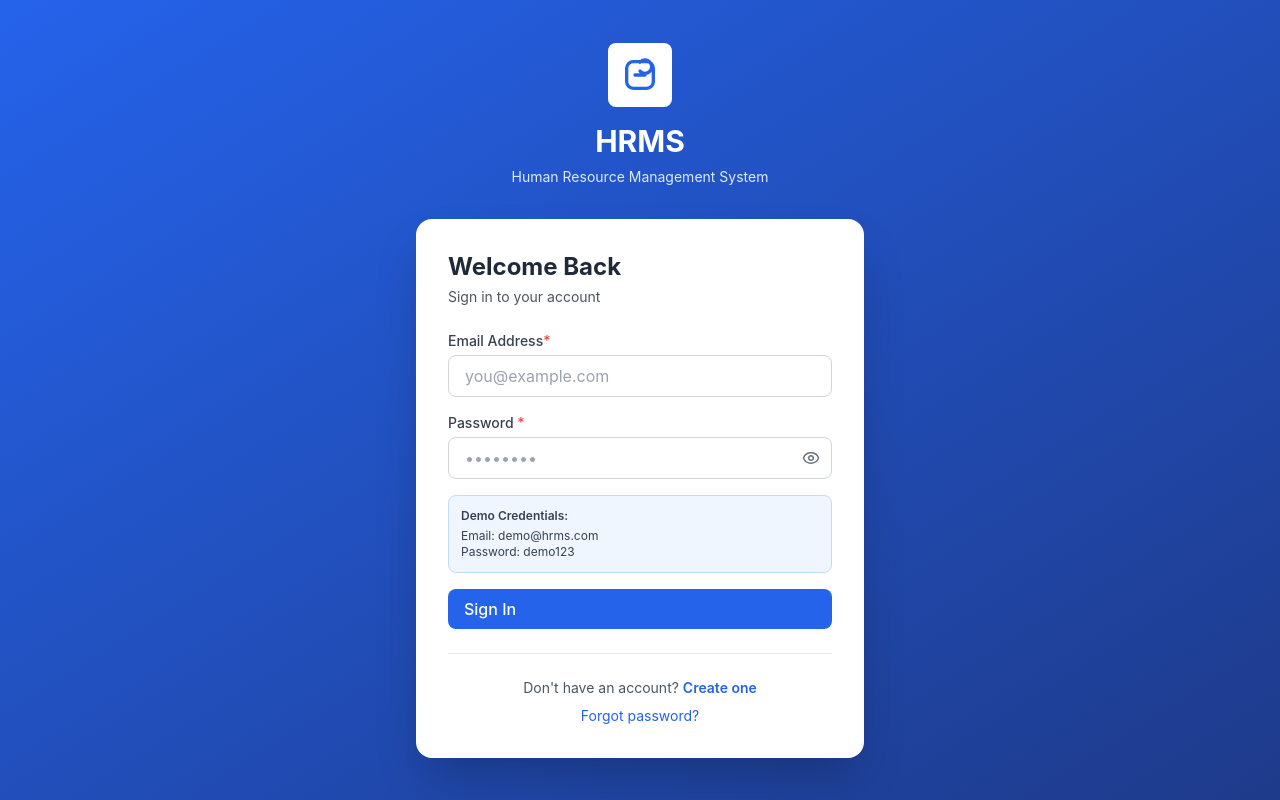
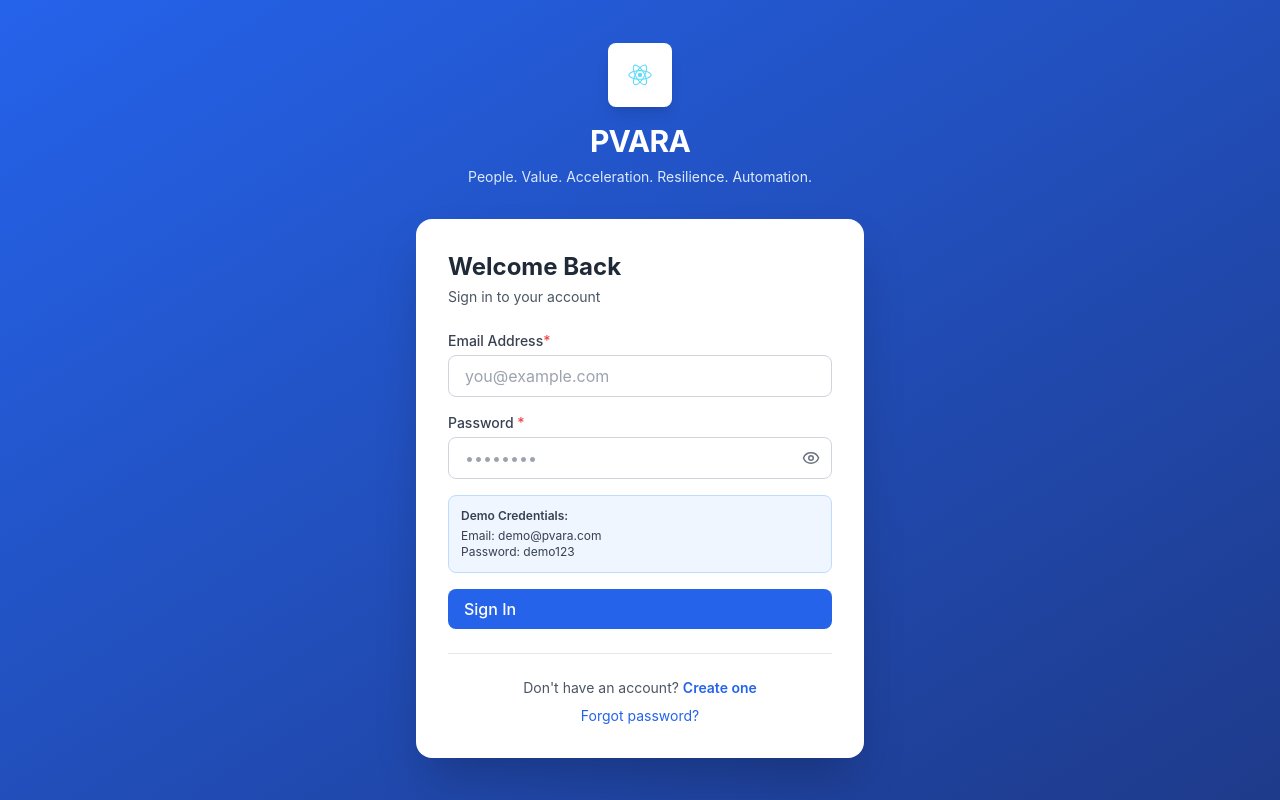
Before and after one commit to makenubl/pvara-hrms, a React (Vite) app: page /login in a window 1280 px wide. Built offline with nearby package versions, Linux system fonts and the light colour scheme.

Commit message:
chore: rebrand UI to PVARA with logo

```diff
--- a/src/layouts/Sidebar.jsx
+++ b/src/layouts/Sidebar.jsx
@@ -22,6 +22,7 @@ import {
 } from 'lucide-react';
 import { useAppStore } from '../store/appStore';
 import { useAuthStore } from '../store/authStore';
+import brandLogo from '../logo.svg';
 
 const Sidebar = () => {
   const { sidebarOpen, toggleSidebar } = useAppStore();
@@ -72,10 +73,10 @@ const Sidebar = () => {
         {/* Logo */}
         <div className="p-6 border-b border-blue-700">
           <h1 className="text-2xl font-bold flex items-center gap-2">
-            <div className="w-8 h-8 bg-blue-400 rounded-lg flex items-center justify-center">
-              <Users size={20} />
+            <div className="w-8 h-8 bg-white/80 rounded-lg flex items-center justify-center p-1">
+              <img src={brandLogo} alt="PVARA" className="w-6 h-6" />
             </div>
-            HRMS
+            PVARA
           </h1>
           <p className="text-sm text-blue-300 mt-1">{user?.company || 'Enterprise'}</p>
         </div>
--- a/src/pages/Integrations.jsx
+++ b/src/pages/Integrations.jsx
@@ -8,14 +8,14 @@ const Integrations = () => {
     { name: 'Slack', icon: <Slack className="w-5 h-5" />, status: 'Live', desc: 'Approvals, alerts, and HR bot in Slack.' },
     { name: 'Workday', icon: <Cloud className="w-5 h-5" />, status: 'Live', desc: 'HR data sync and payroll exports.' },
     { name: 'BambooHR', icon: <LeafIcon />, status: 'Live', desc: 'Employee records and PTO sync.' },
-    { name: 'Greenhouse', icon: <Plug className="w-5 h-5" />, status: 'Beta', desc: 'ATS to HRMS candidate conversion.' },
+    { name: 'Greenhouse', icon: <Plug className="w-5 h-5" />, status: 'Beta', desc: 'ATS to PVARA candidate conversion.' },
     { name: 'Lever', icon: <Plug className="w-5 h-5" />, status: 'Beta', desc: 'Hiring pipeline to onboarding flows.' },
     { name: 'Okta', icon: <ShieldIcon />, status: 'Live', desc: 'SCIM/SSO for identity lifecycle.' },
   ];
 
   const webhooks = [
-    { name: 'Employee created', url: 'https://hooks.company.com/hrms/employee', secret: '•••••••a9c', status: 'Active' },
-    { name: 'Payroll processed', url: 'https://hooks.company.com/hrms/payroll', secret: '•••••••b4k', status: 'Active' },
+    { name: 'Employee created', url: 'https://hooks.company.com/pvara/employee', secret: '•••••••a9c', status: 'Active' },
+    { name: 'Payroll processed', url: 'https://hooks.company.com/pvara/payroll', secret: '•••••••b4k', status: 'Active' },
   ];
 
   return (
@@ -25,7 +25,7 @@ const Integrations = () => {
           <div>
             <p className="text-sm font-semibold text-blue-600">Platform & Extensibility</p>
             <h1 className="text-3xl font-bold text-gray-900">Integrations, API, and Webhooks</h1>
-            <p className="text-gray-600 max-w-2xl">Enterprise-grade integrations, API keys, and event webhooks to embed HRMS into your stack.</p>
+            <p className="text-gray-600 max-w-2xl">Enterprise-grade integrations, API keys, and event webhooks to embed PVARA into your stack.</p>
           </div>
           <div className="flex gap-3">
             <Button variant="secondary" className="bg-white border border-gray-200">View docs</Button>
--- a/src/pages/LandingPage.jsx
+++ b/src/pages/LandingPage.jsx
@@ -23,6 +23,7 @@ import {
   Award
 } from 'lucide-react';
 import { Button } from '../components/UI';
+import brandLogo from '../logo.svg';
 
 const LandingPage = () => {
   const navigate = useNavigate();
@@ -84,7 +85,7 @@ const LandingPage = () => {
       name: 'Sarah Johnson',
       role: 'HR Director',
       company: 'TechCorp Inc.',
-      quote: 'HRMS transformed how we manage our 500+ employees. The automation saved us 20 hours per week on administrative tasks.',
+      quote: 'PVARA transformed how we manage our 500+ employees. The automation saved us 20 hours per week on administrative tasks.',
       rating: 5,
     },
     {
@@ -132,10 +133,8 @@ const LandingPage = () => {
           <div className="flex justify-between items-center h-16">
             {/* Logo */}
             <div className="flex items-center gap-2">
-              <div className="w-10 h-10 bg-gradient-to-br from-blue-500 to-indigo-600 rounded-xl flex items-center justify-center shadow-xl shadow-blue-400/30 hover:shadow-blue-400/50 transition-shadow duration-300">
-                <Users className="w-6 h-6 text-white" />
-              </div>
-              <span className="text-2xl font-black bg-gradient-to-r from-blue-600 via-indigo-600 to-cyan-600 bg-clip-text text-transparent tracking-tight">HRMS</span>
+              <img src={brandLogo} alt="PVARA" className="w-10 h-10 rounded-xl shadow-xl shadow-blue-400/30 hover:shadow-blue-400/50 transition-shadow duration-300 bg-white/80 p-1" />
+              <span className="text-2xl font-black bg-gradient-to-r from-blue-600 via-indigo-600 to-cyan-600 bg-clip-text text-transparent tracking-tight">PVARA</span>
             </div>
 
             {/* Desktop Navigation */}
@@ -326,7 +325,7 @@ const LandingPage = () => {
           <div className="grid lg:grid-cols-2 gap-12 items-center">
             <div>
               <h2 className="text-4xl md:text-5xl font-black text-slate-900 mb-6 tracking-tight">
-                Why Choose HRMS?
+                Why Choose PVARA?
               </h2>
               <p className="text-xl text-slate-700 mb-8 font-medium">
                 We're more than just software. We're your partner in building a
@@ -371,7 +370,7 @@ const LandingPage = () => {
               Loved by HR Teams Worldwide
             </h2>
             <p className="text-xl text-slate-600 font-medium">
-              See what our customers have to say about their experience with HRMS.
+              See what our customers have to say about their experience with PVARA.
             </p>
           </div>
 
@@ -408,8 +407,8 @@ const LandingPage = () => {
           <h2 className="text-4xl md:text-5xl font-black text-slate-900 mb-6 tracking-tight">
             Ready to Transform Your HR?
           </h2>
-          <p className="text-xl text-slate-600 mb-8 font-medium">
-            Join 10,000+ companies already using HRMS to manage their workforce.
+            <p className="text-xl text-slate-600 mb-8 font-medium">
+            Join 10,000+ companies already using PVARA to manage their workforce.
             Start your free 14-day trial today.
           </p>
           <div className="flex flex-col sm:flex-row gap-4 justify-center">
@@ -442,10 +441,10 @@ const LandingPage = () => {
           <div className="grid md:grid-cols-4 gap-12 mb-12">
             <div>
               <div className="flex items-center gap-2 mb-4">
-                <div className="w-10 h-10 bg-gradient-to-br from-blue-500 to-indigo-600 rounded-xl flex items-center justify-center shadow-lg shadow-blue-400/30">
-                  <Users className="w-6 h-6 text-white" />
+                <div className="w-10 h-10 bg-white/80 rounded-xl flex items-center justify-center shadow-lg shadow-blue-400/30 p-1">
+                  <img src={brandLogo} alt="PVARA" className="w-8 h-8" />
                 </div>
-                <span className="text-xl font-black bg-gradient-to-r from-blue-600 via-indigo-600 to-cyan-600 bg-clip-text text-transparent">HRMS</span>
+                <span className="text-xl font-black bg-gradient-to-r from-blue-600 via-indigo-600 to-cyan-600 bg-clip-text text-transparent">PVARA</span>
               </div>
               <p className="text-slate-600 font-medium">
                 The modern HR platform for growing businesses. Simplify your workforce management today.
@@ -481,7 +480,7 @@ const LandingPage = () => {
           </div>
           <div className="border-t border-white/60 pt-8 flex flex-col md:flex-row justify-between items-center gap-4">
             <p className="text-slate-500 text-sm font-semibold">
-              © 2025 HRMS. All rights reserved.
+              © 2025 PVARA. All rights reserved.
             </p>
             <div className="flex gap-4">
               <a href="#" className="text-slate-600 hover:text-slate-900 transition-colors">
--- a/src/pages/Login.jsx
+++ b/src/pages/Login.jsx
@@ -4,6 +4,7 @@ import { Mail, Lock, Eye, EyeOff } from 'lucide-react';
 import { useAuthStore } from '../store/authStore';
 import { Button, Input, Alert } from '../components/UI';
 import { validateEmail } from '../utils/validation';
+import brandLogo from '../logo.svg';
 
 const Login = () => {
   const [formData, setFormData] = useState({ email: '', password: '' });
@@ -55,23 +56,11 @@ const Login = () => {
       <div className="w-full max-w-md">
         {/* Logo */}
         <div className="text-center mb-8">
-          <div className="inline-flex items-center justify-center w-16 h-16 bg-white rounded-lg mb-4">
-            <svg
-              className="w-10 h-10 text-blue-600"
-              fill="none"
-              stroke="currentColor"
-              viewBox="0 0 24 24"
-            >
-              <path
-                strokeLinecap="round"
-                strokeLinejoin="round"
-                strokeWidth={2}
-                d="M12 4.354a4 4 0 110 5.292M15 12H9m4 8H8a4 4 0 01-4-4V8a4 4 0 014-4h8a4 4 0 014 4v8a4 4 0 01-4 4z"
-              />
-            </svg>
+          <div className="inline-flex items-center justify-center w-16 h-16 bg-white rounded-lg mb-4 shadow-lg">
+            <img src={brandLogo} alt="PVARA" className="w-10 h-10" />
           </div>
-          <h1 className="text-3xl font-bold text-white">HRMS</h1>
-          <p className="text-blue-100 text-sm mt-2">Human Resource Management System</p>
+          <h1 className="text-3xl font-bold text-white tracking-tight">PVARA</h1>
+          <p className="text-blue-100 text-sm mt-2">People. Value. Acceleration. Resilience. Automation.</p>
         </div>
 
         {/* Form Card */}
@@ -122,7 +111,7 @@ const Login = () => {
             {/* Demo Credentials */}
             <div className="bg-blue-50 border border-blue-200 rounded-lg p-3 text-xs text-gray-700">
               <p className="font-semibold mb-1">Demo Credentials:</p>
-              <p>Email: demo@hrms.com</p>
+              <p>Email: demo@pvara.com</p>
               <p>Password: demo123</p>
             </div>
 
--- a/src/pages/Settings.jsx
+++ b/src/pages/Settings.jsx
@@ -52,7 +52,7 @@ const Settings = () => {
         {/* Header */}
         <div>
           <h1 className="text-3xl font-bold text-gray-800">Settings</h1>
-          <p className="text-gray-600">Manage your HRMS configuration</p>
+          <p className="text-gray-600">Manage your PVARA configuration</p>
         </div>
 
         {/* Tabs */}
@@ -243,7 +243,7 @@ const Settings = () => {
             <h3 className="text-lg font-semibold text-gray-800 mb-4">System Information</h3>
             <div className="space-y-4">
               <div className="p-3 bg-gray-50 rounded">
-                <p className="text-sm text-gray-600">HRMS Version</p>
+                <p className="text-sm text-gray-600">PVARA Version</p>
                 <p className="font-semibold text-gray-800">1.0.0</p>
               </div>
               <div className="p-3 bg-gray-50 rounded">
@@ -256,7 +256,7 @@ const Settings = () => {
               </div>
               <div className="p-3 bg-gray-50 rounded">
                 <p className="text-sm text-gray-600">API Endpoint</p>
-                <p className="font-semibold text-gray-800">https://api.hrms.company.com</p>
+                <p className="font-semibold text-gray-800">https://api.pvara.com</p>
               </div>
               <Button>Check for Updates</Button>
             </div>
```
